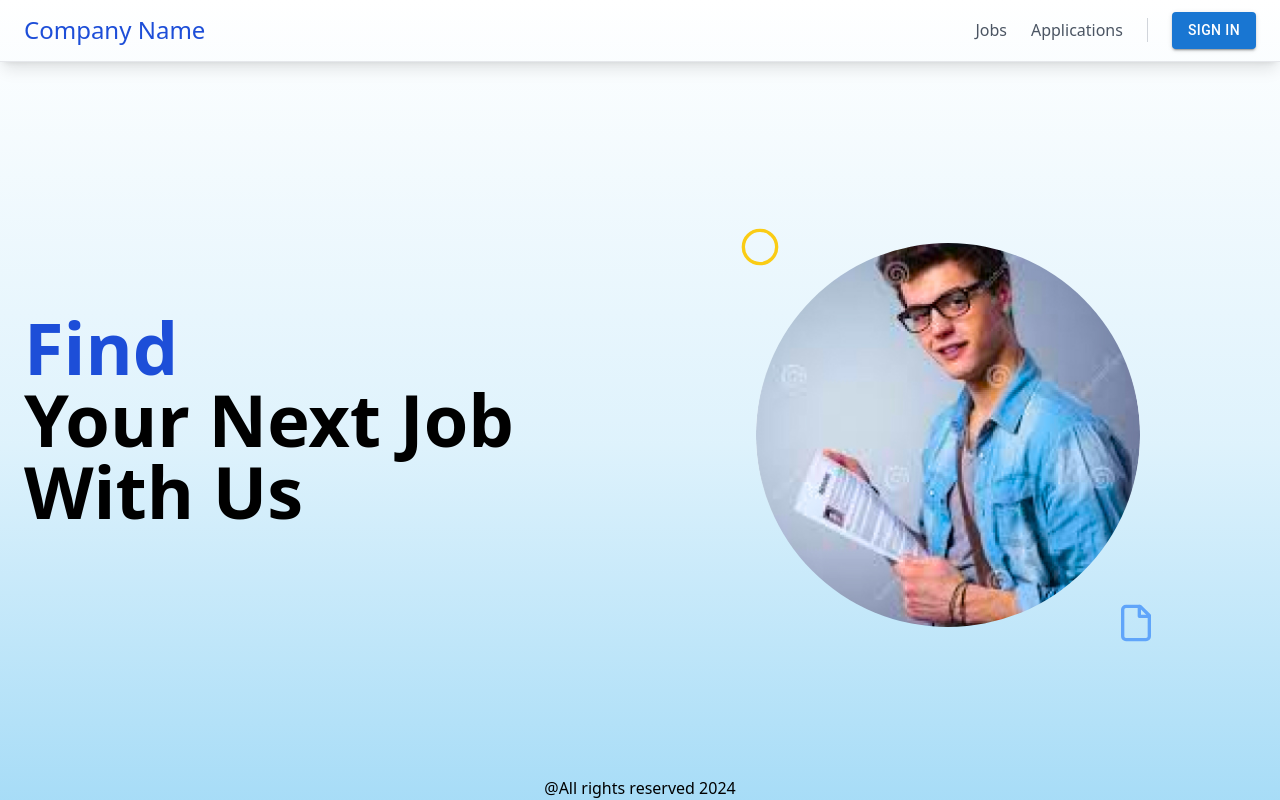
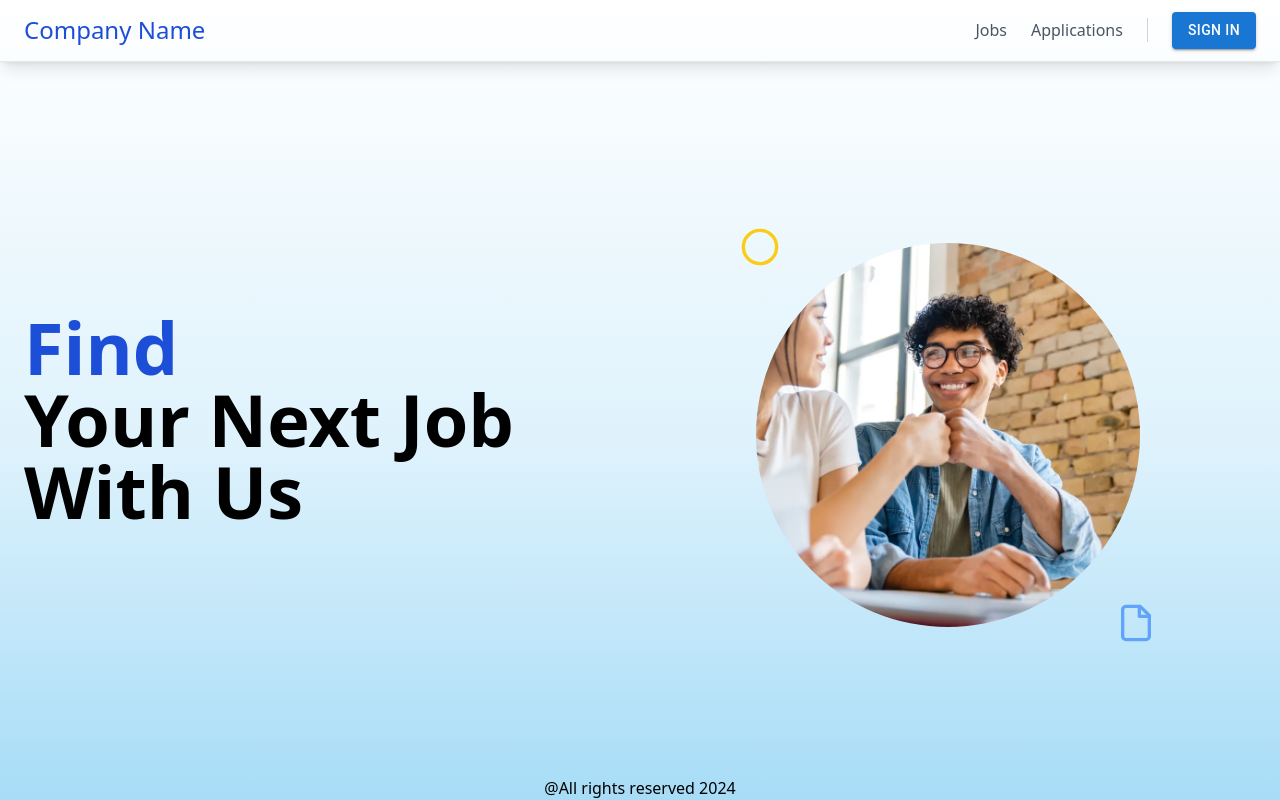
Before and after one commit to YosephSE/ATS, a Next.js app in the folder client/: page / in a window 1280 px wide. Built offline with nearby package versions, Linux system fonts and the light colour scheme; no server answers.

Commit message:
home page image changed

```diff
--- a/client/app/page.tsx
+++ b/client/app/page.tsx
@@ -23,7 +23,7 @@ const HomePage = () => {
             <div className="relative w-40 h-40 md:w-80 md:h-80 lg:w-96 lg:h-96">
               <div className="absolute inset-0 rounded-full"></div>
               <Image
-                src="/HomePage.jpg"
+                src="/hero.png"
                 alt="Camera equipment"
                 layout="fill"
                 objectFit="cover"
```
Also changed, not shown: client/public/hero.png (added).
